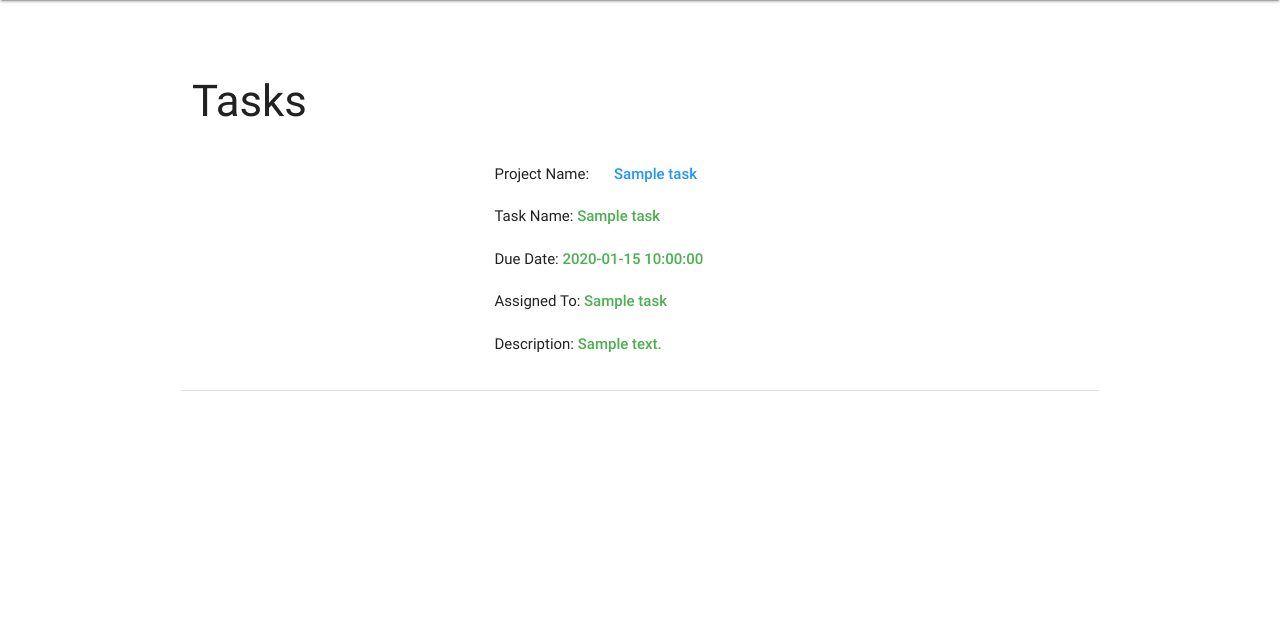
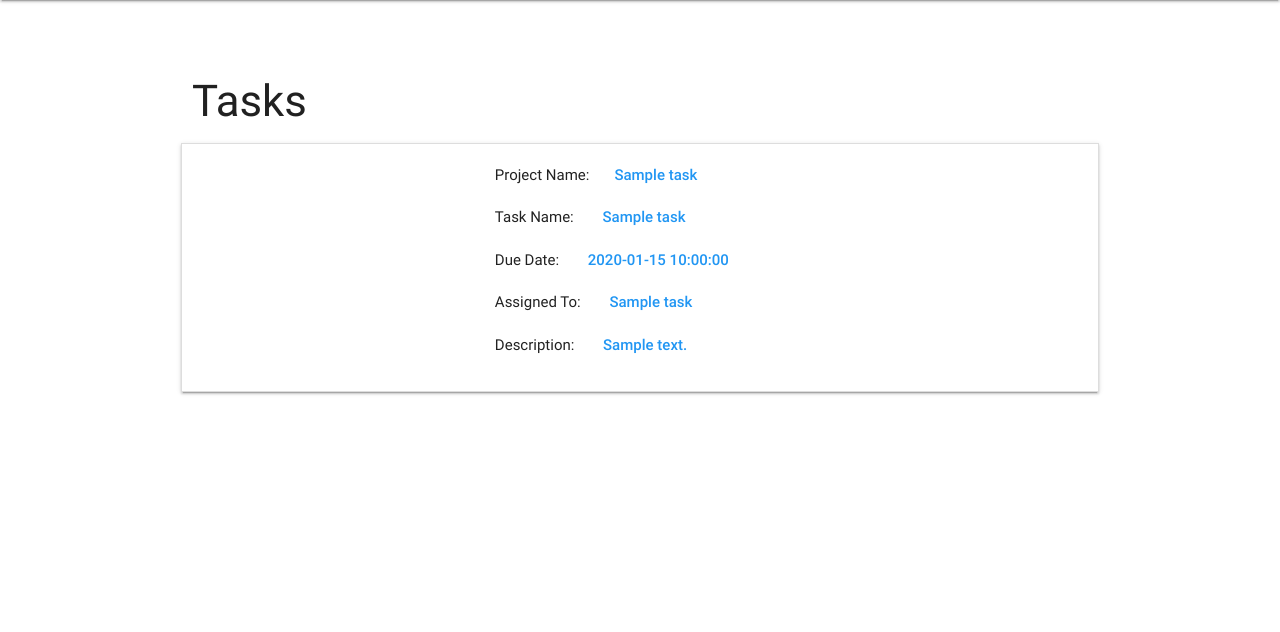
Before and after one commit to Mofarrell1967/project-task-tracker, a Flask app: page / in a window 1280 px wide. Shown: the part 64-696 px from the top of the page. Run offline with Flask 2, Linux system fonts and the light colour scheme; a database or web service that is not in the repository returns one stand-in record (values such as "Sample title"); some libraries are stand-ins or nearby versions.

Commit message:
Updated view tasks

```diff
--- a/static/css/style.css
+++ b/static/css/style.css
@@ -30,5 +30,7 @@
 }
 
 .spacing {
-    padding-left: 25px;
+    margin-left: 25px;
+
+
 }
--- a/templates/base.html
+++ b/templates/base.html
@@ -23,8 +23,8 @@
   <li><a href="{{url_for('get_staff')}}">Manage Staff</a></li>
   <li><a href="{{url_for('add_staff')}}">Add Staff</a></li>
 </ul>
-<nav>
-  <div class="nav-wrapper blue-grey darken-2">
+ <nav>
+     <div class="nav-wrapper blue-grey darken-2">
      <a href="{{url_for('view_tasks')}}" class="brand-logo">Project Task Manager</a>
       <a href="#" data-activates="mobile-demo" class="button-collapse"><i class="material-icons">menu</i></a>
     <ul id="nav-mobile" class="right hide-on-med-and-down">
--- a/templates/viewtasks.html
+++ b/templates/viewtasks.html
@@ -1,7 +1,7 @@
 {% extends 'base.html'%} {% block content %}
 <h3>Tasks</h3>
 <div class="row">
-    <ul class="containter">
+   <ul class="collapsible">
         {% for task in tasks %}
 
         <li>
@@ -14,17 +14,17 @@
                 <div class="row">
                    Project Name:<strong class="blue-text spacing">{{task.project_name}}</strong>
                 </div>
-                 <div class="row">
-                    Task Name: <strong class="green-text">{{task.task_name}}</strong>
+                  <div class="row">
+                    Task Name: <strong class="blue-text spacing">{{task.task_name}}</strong>
                   </div>
                   <div class="row">
-                    Due Date: <strong class="green-text">{{task.due_date}}</strong>
+                    Due Date: <strong class="blue-text spacing">{{task.due_date}}</strong>
                     </div>
                   <div class="row">
-                    Assigned To: <strong class="green-text">{{task.staff_name}}</strong>
+                    Assigned To: <strong class="blue-text spacing">{{task.staff_name}}</strong>
                     </div>
                 <div class="row">
-                    Description: <strong class="green-text">{{task.task_description}}</strong>
+                    Description: <strong class="blue-text spacing">{{task.task_description}}</strong>
                     </div>
 
 
```
